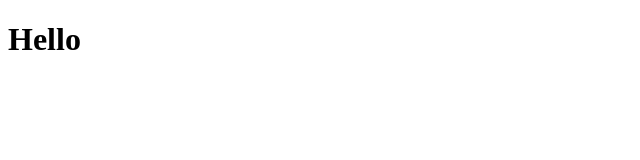
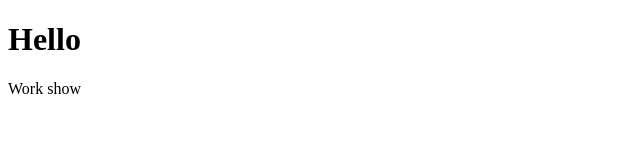
Before and after one commit to kirill270990/jslurn2, a plain HTML site: page index.html in a window 1280 px wide. Shown: the full height of the page, 0-640 px from the left. Drawn offline with Linux system fonts and the light colour scheme.

Commit message:
Wordk commit

```diff
--- a/index.html
+++ b/index.html
@@ -7,6 +7,7 @@
 </head>
 <body>
 	<h1>Hello</h1>
+	<p>Work show</p>
 	<script src="script.js"></script>
 </body>
 </html>
```
